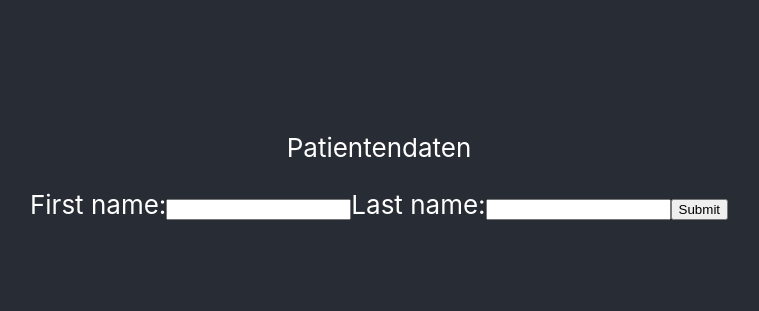
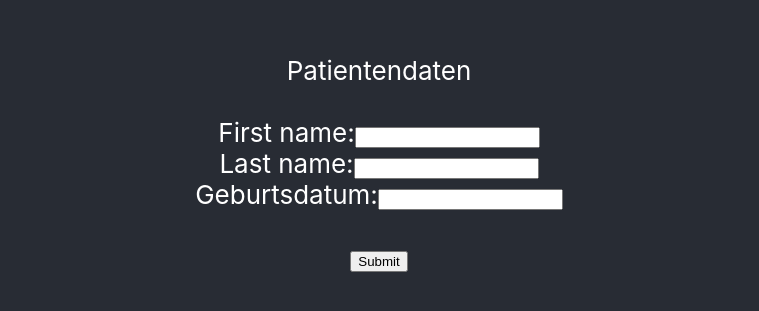
Before and after one commit to suniastar/online-fallregister, a React (Create React App) app in the folder fallregister_frontend/: page / in a window 1280 px wide. Shown: the part 237-548 px from the top of the page, without its empty margins (261-1020 px from the left). Built offline with nearby package versions, Linux system fonts and the light colour scheme.

Commit message:
birthday

```diff
--- a/fallregister_frontend/src/App.js
+++ b/fallregister_frontend/src/App.js
@@ -6,11 +6,20 @@ function App() {
     <div className="App">
       <header className="App-header">
       <form action="/action_page.php">
-        <p>Patientendaten</p>
+        <h>Patientendaten</h>
+        <br></br>
+        <br></br>
   <label for="fname">First name:</label>
   <input type="text" id="fname" name="fname"></input>
+  <br></br>
   <label for="lname">Last name:</label>
   <input type="text" id="lname" name="lname"></input>
+  <br></br>
+  <label for="birthday">Geburtsdatum:</label>
+  <input type="text" id="birthday" name="birthday"></input>
+  <br></br>
+  <br></br>
+
   <input type="submit" value="Submit"></input>
 </form>
       </header>
```
